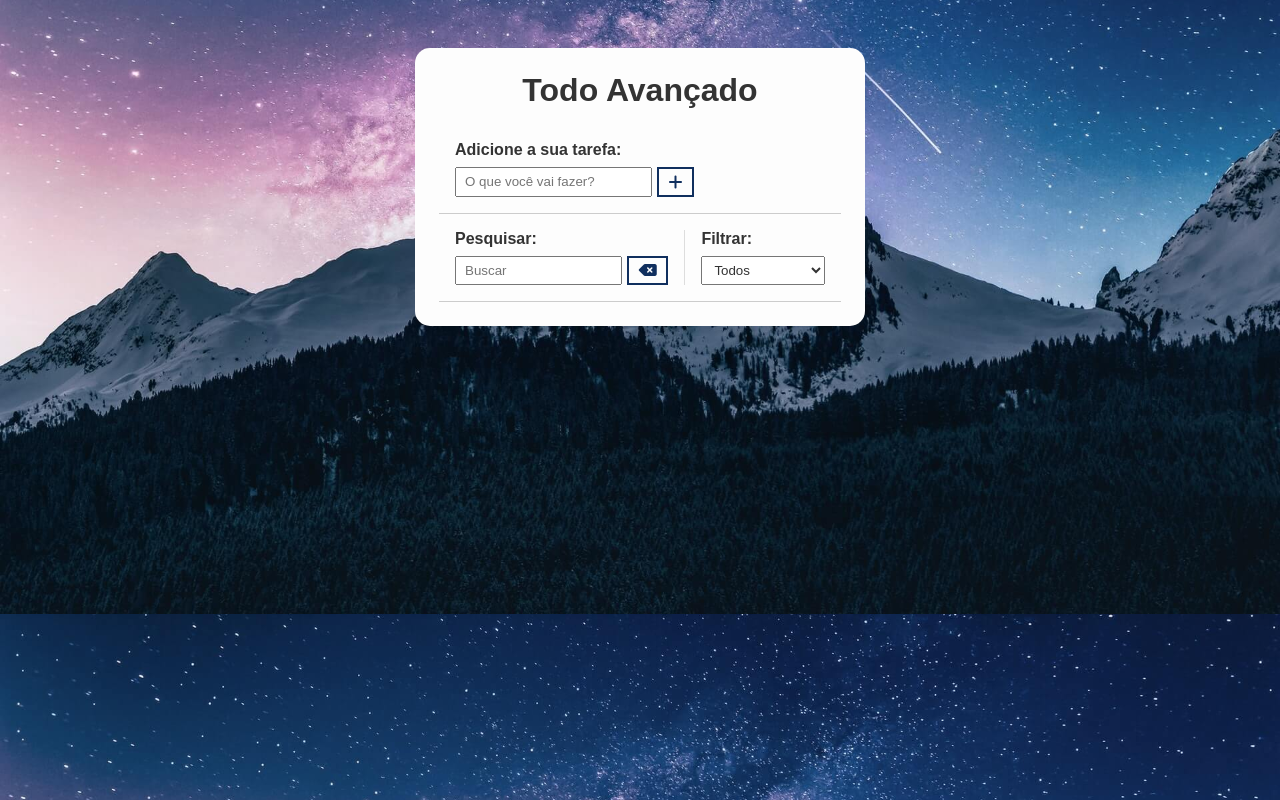
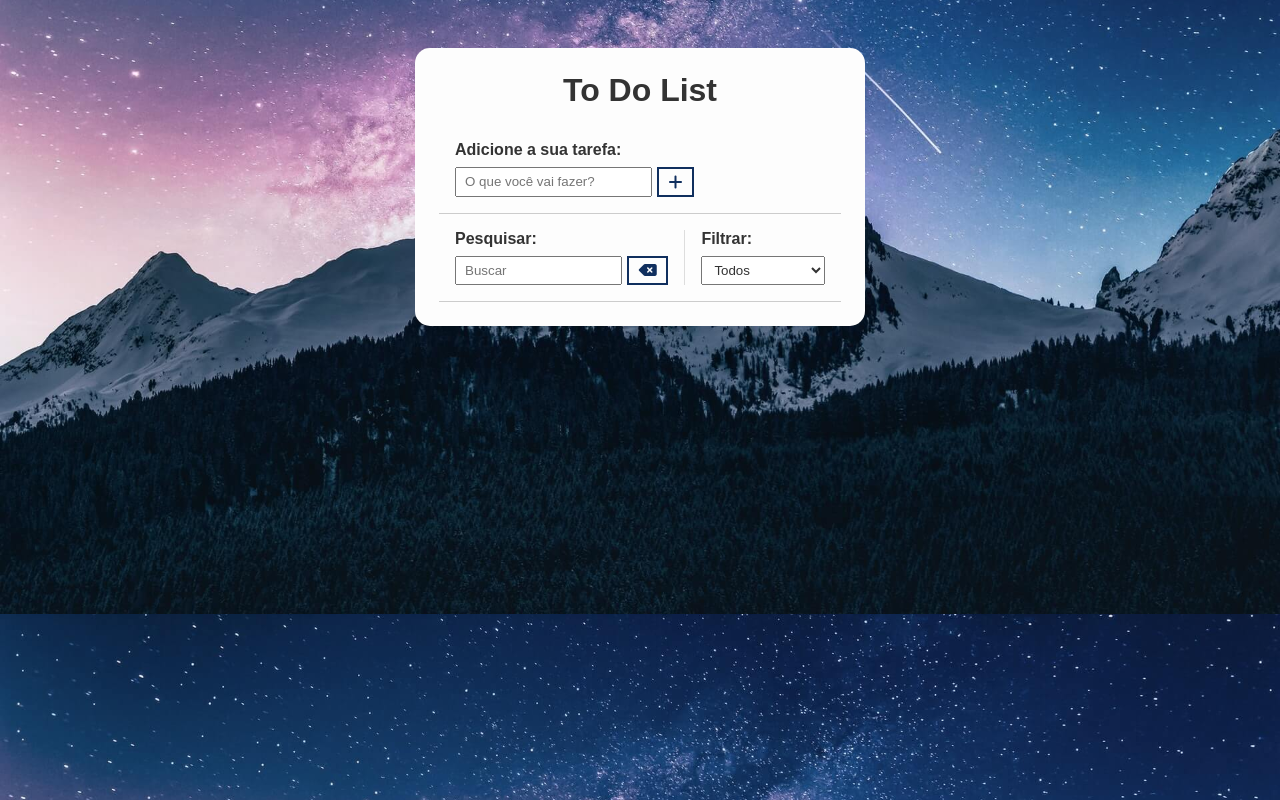
Before and after one commit to devcasttro/to_do-list, a plain HTML site: page index.html in a window 1280 px wide. Drawn offline with Linux system fonts and the light colour scheme.

Commit message:
Ajuste de favicon ico

```diff
--- a/index.html
+++ b/index.html
@@ -4,6 +4,8 @@
         <meta charset="UTF-8">
         <meta name="viewport" content="width=device-width, initial-scale=1.0">
         <title>To Do List</title>
+        <link rel="icon" href="img/favicon.png" type="image/x-icon">
+
         <!--  CSS do Projeto -->
         <link rel="stylesheet" href="css/style.css"/>
         <!-- Font Awesome -->
@@ -15,7 +17,7 @@
     <body>
         <div class="todo-container">
             <header>
-                <h1> Todo Avançado </h1>
+                <h1> To Do List </h1>
             </header>
 
             <form id="todo-form">
```
Also changed, not shown: img/favicon.png (added).
